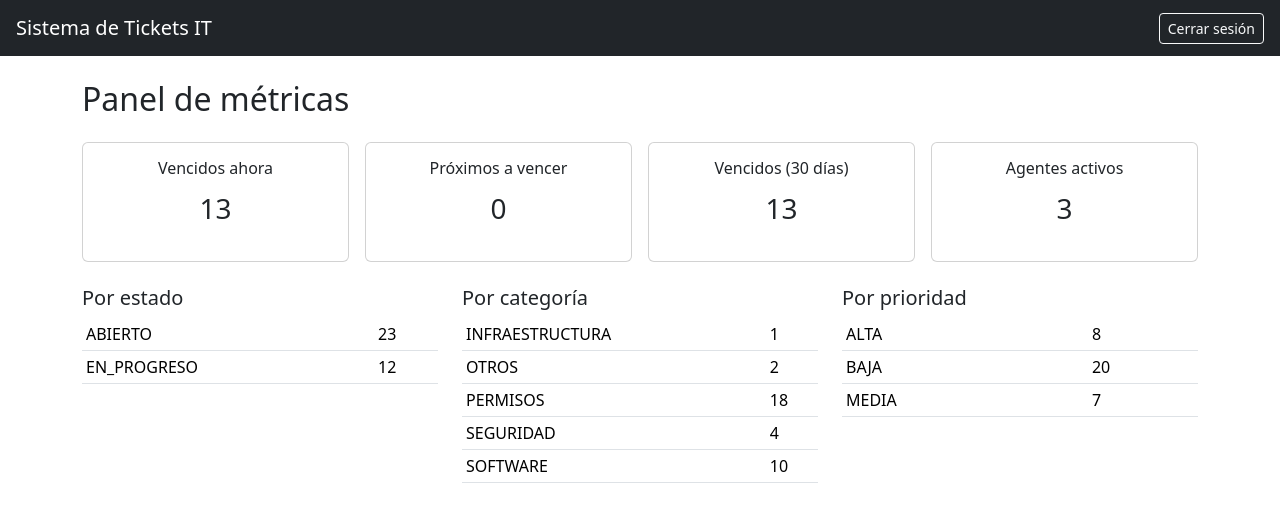
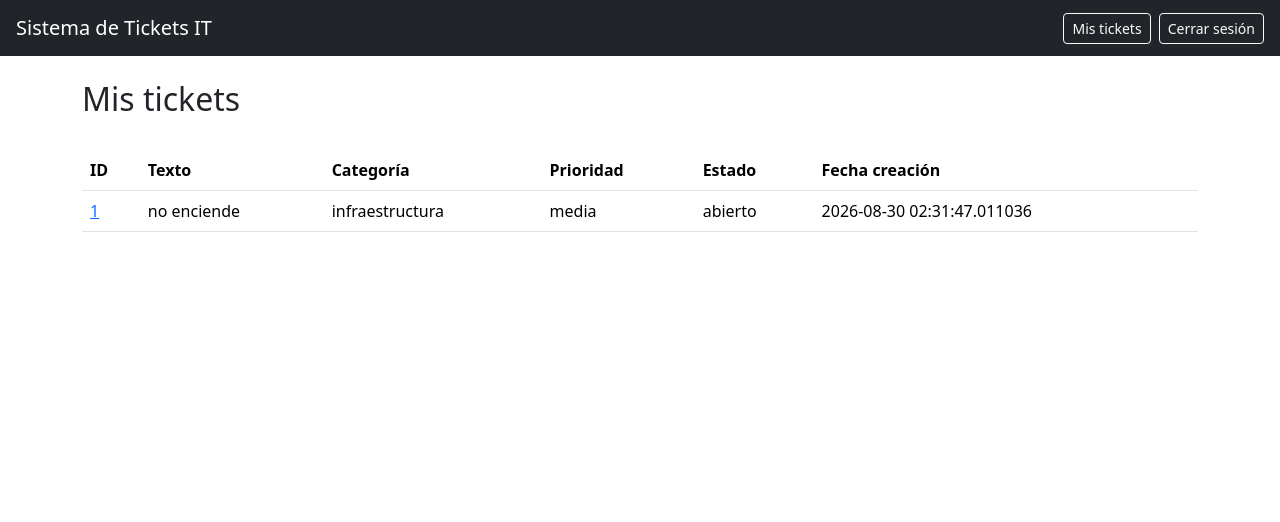
Before and after one commit to SergioB0515/Proyecto-UAN-Ing-de-software-1, a Flask app: page /dashboard in a window 1280 px wide. Shown: the top 522 px of the page. Run offline with Flask 3, Linux system fonts and the light colour scheme; a user stored in the database is signed in.

Commit message:
Mas flask integracion de nuevos templates conexion entre ellos, separacion de vistas de los usuarios y correccion de errores y restructuracion de logica

```diff
--- a/app/Templates/base.html
+++ b/app/Templates/base.html
@@ -9,7 +9,24 @@
 <nav class="navbar navbar-dark bg-dark px-3 d-flex justify-content-between">
     <span class="navbar-brand mb-0">Sistema de Tickets IT</span>
     {% if session.get('usuario_id') %}
+    <div class="d-flex gap-2 align-items-center">
+        <a href="{{ url_for('auth.dashboard') }}" class="btn btn-outline-light btn-sm">Mis tickets</a>
+
+        {% if session.get('rol') == 'admin' %}
+        <a href="{{ url_for('metricas.mostrar_metricas') }}" class="btn btn-outline-light btn-sm">Métricas</a>
+        <a href="{{ url_for('auth.registro') }}" class="btn btn-outline-light btn-sm">Registrar usuario</a>
+        {% endif %}
+
+        {% if session.get('rol') == 'agente' %}
+        <a href="{{ url_for('tickets.listar_por_area', area=session.get('area_soporte')) }}" class="btn btn-outline-light btn-sm">Mi área</a>
+        {% endif %}
+
+        {% if session.get('rol') == 'final' %}
+        <a href="{{ url_for('tickets.crear') }}" class="btn btn-outline-light btn-sm">Crear ticket</a>
+        {% endif %}
+
         <a href="{{ url_for('auth.logout') }}" class="btn btn-outline-light btn-sm">Cerrar sesión</a>
+    </div>
     {% endif %}
 </nav>
 
--- a/app/Templates/dashboard.html
+++ b/app/Templates/dashboard.html
@@ -1,67 +1,35 @@
 {% extends "base.html" %}
-{% block title %}Dashboard{% endblock %}
+{% block title %}Mis tickets{% endblock %}
 {% block content %}
-<h2 class="mb-4">Panel de métricas</h2>
-
-<div class="row g-3 mb-4">
-    <div class="col-md-3">
-        <div class="card text-center">
-            <div class="card-body">
-                <h6 class="card-title">Vencidos ahora</h6>
-                <p class="fs-3">{{ metricas.tickets_vencidos_actualmente }}</p>
-            </div>
-        </div>
-    </div>
-    <div class="col-md-3">
-        <div class="card text-center">
-            <div class="card-body">
-                <h6 class="card-title">Próximos a vencer</h6>
-                <p class="fs-3">{{ metricas.tickets_proximos_a_vencer_actualmente }}</p>
-            </div>
-        </div>
-    </div>
-    <div class="col-md-3">
-        <div class="card text-center">
-            <div class="card-body">
-                <h6 class="card-title">Vencidos (30 días)</h6>
-                <p class="fs-3">{{ metricas.tickets_vencidos_ultimos_30_dias }}</p>
-            </div>
-        </div>
-    </div>
-    <div class="col-md-3">
-        <div class="card text-center">
-            <div class="card-body">
-                <h6 class="card-title">Agentes activos</h6>
-                <p class="fs-3">{{ metricas.cantidad_agentes }}</p>
-            </div>
-        </div>
-    </div>
+<div class="d-flex justify-content-between align-items-center mb-4">
+    <h2>Mis tickets</h2>
+    {% if session.get('rol') == 'final' %}
+    <a href="{{ url_for('tickets.crear') }}" class="btn btn-primary btn-sm">Crear ticket</a>
+    {% endif %}
 </div>
 
-<div class="row g-4">
-    <div class="col-md-4">
-        <h5>Por estado</h5>
-        <table class="table table-sm">
-            {% for estado, cantidad in metricas.tickets_por_estado.items() %}
-            <tr><td>{{ estado }}</td><td>{{ cantidad }}</td></tr>
-            {% endfor %}
-        </table>
-    </div>
-    <div class="col-md-4">
-        <h5>Por categoría</h5>
-        <table class="table table-sm">
-            {% for categoria, cantidad in metricas.tickets_por_categoria.items() %}
-            <tr><td>{{ categoria }}</td><td>{{ cantidad }}</td></tr>
-            {% endfor %}
-        </table>
-    </div>
-    <div class="col-md-4">
-        <h5>Por prioridad</h5>
-        <table class="table table-sm">
-            {% for prioridad, cantidad in metricas.tickets_por_prioridad.items() %}
-            <tr><td>{{ prioridad }}</td><td>{{ cantidad }}</td></tr>
-            {% endfor %}
-        </table>
-    </div>
-</div>
+{% if tickets %}
+<table class="table align-middle">
+    <thead>
+        <tr>
+            <th>ID</th><th>Texto</th><th>Categoría</th><th>Prioridad</th>
+            <th>Estado</th><th>Fecha creación</th>
+        </tr>
+    </thead>
+    <tbody>
+        {% for t in tickets %}
+        <tr>
+            <td><a href="{{ url_for('tickets.detalle', ticket_id=t.id) }}">{{ t.id }}</a></td>
+            <td>{{ t.texto }}</td>
+            <td>{{ t.categoria.value }}</td>
+            <td>{{ t.prioridad.value }}</td>
+            <td>{{ t.estado.value }}</td>
+            <td>{{ t.fecha_creacion }}</td>
+        </tr>
+        {% endfor %}
+    </tbody>
+</table>
+{% else %}
+<p class="text-muted">No has creado ningún ticket todavía.</p>
+{% endif %}
 {% endblock %}
--- a/app/__init__.py
+++ b/app/__init__.py
@@ -1,8 +1,9 @@
 from flask import Flask
 from app.extensions import db
 from app.config import Config
-from app.routes import auth_bp
+from app.routes.auth import auth_bp
 from app.routes.tickets import tickets_bp
+from app.routes.metricas import metricas_bp
 def create_app():
     app = Flask(__name__)
     app.config.from_object(Config)
@@ -15,4 +16,5 @@ def create_app():
 
     app.register_blueprint(auth_bp)
     app.register_blueprint(tickets_bp)
+    app.register_blueprint(metricas_bp)
     return app
--- a/app/routes/auth.py
+++ b/app/routes/auth.py
@@ -1,7 +1,7 @@
 from flask import Blueprint, render_template, request, redirect, url_for, session, flash
 from app.services.autenticacion import ServicioAutenticacion, ResultadoLogin
 from app.routes.decoradores import requiere_login, requiere_admin
-from app.services.metricas import ServicioMetricas
+from app.services.tickets import ServicioTickets
 auth_bp = Blueprint("auth", __name__)
 from app.models.enum import RolUsuario,NivelUsuario,Categoria
 
@@ -14,10 +14,15 @@ def login():
         usuario, resultado = ServicioAutenticacion.iniciar_sesion(email, contrasena)
 
         if resultado == ResultadoLogin.EXITOSO:
-
             session['usuario_id'] = usuario.id
             session['rol'] = usuario.rol
-            return redirect(url_for('auth.dashboard'))
+            session['area_soporte'] = usuario.area_soporte.value if usuario.area_soporte is not None else None
+            if usuario.rol == RolUsuario.ADMIN:
+                return redirect(url_for("metricas.mostrar_metricas"))
+            elif usuario.rol == RolUsuario.AGENTE:
+                return redirect(url_for("tickets.listar_por_area", area=usuario.area_soporte.value))
+            else:
+                return redirect(url_for("auth.dashboard"))
 
 
         elif resultado in (ResultadoLogin.USUARIO_NO_EXISTE, ResultadoLogin.CREDENCIALES_INVALIDAS):
@@ -39,8 +44,10 @@ def login():
 @auth_bp.route("/dashboard")
 @requiere_login
 def dashboard():
-    metricas = ServicioMetricas.obtener_metricas()
-    return render_template("dashboard.html", metricas=metricas)
+    usuario_id = session['usuario_id']
+    tickets = ServicioTickets.listar_tickets_por_creador(usuario_id)
+
+    return render_template("dashboard.html", tickets=tickets)
 
 @auth_bp.route("/logout")
 def logout():
@@ -64,6 +71,11 @@ def registro():
             area_raw = None
         else:
             area_raw = Categoria(area_raw)
+
+        if rol==RolUsuario.AGENTE and area_raw is None:
+            flash("UN agente debe tener un area especifica", "danger")
+            return redirect(url_for("auth.registro"))
+
         admin_id = session["usuario_id"]
 
         exito = ServicioAutenticacion.registrar(
@@ -73,7 +85,7 @@ def registro():
 
         if exito:
             flash("Usuario registrado con éxito", "success")
-            return redirect(url_for("auth.dashboard"))
+            return redirect(url_for("metricas.mostrar_metricas"))
         else:
             flash("No se pudo registrar el usuario (email duplicado o error interno)", "danger")
             return redirect(url_for("auth.registro"))
--- a/app/routes/tickets.py
+++ b/app/routes/tickets.py
@@ -64,7 +64,7 @@ def listar_por_area(area):
         select(Usuario).where(Usuario.area_soporte == categoria)
     ).scalars().all()
 
-    # RF-07: marcar vencidos/próximos a vencer
+
     vencidos, proximos = GestorSLA.verificar_vencimientos()
     ids_vencidos = {t.id for t in vencidos}
     ids_proximos = {t.id for t in proximos}
--- a/app/services/metricas.py
+++ b/app/services/metricas.py
@@ -1,4 +1,4 @@
-from sqlalchemy import select, func
+from sqlalchemy import select, func, or_, and_
 from datetime import datetime, timedelta
 from app.extensions import db
 from app.models.ticket import Ticket
@@ -42,10 +42,15 @@ class ServicioMetricas:
         tickets_proximos_a_vencer_actualmente = len(proximos_a_vencer)
 
         hace_30_dias = datetime.now() - timedelta(days=30)
+
         tickets_vencidos_ultimos_30_dias = db.session.execute(
             select(func.count()).select_from(Ticket).where(
+                Ticket.fecha_limite >= hace_30_dias,
                 Ticket.fecha_limite < datetime.now(),
-                Ticket.fecha_limite >= hace_30_dias,
+                or_(
+                    and_(Ticket.fecha_cierre.isnot(None), Ticket.fecha_cierre > Ticket.fecha_limite),
+                    Ticket.fecha_cierre.is_(None),
+                )
             )
         ).scalar()
 
--- a/app/services/tickets.py
+++ b/app/services/tickets.py
@@ -61,6 +61,7 @@ class ServicioTickets:
     def listar_tickets_por_area(area):
         tickets_del_area = Ticket.query.filter_by(categoria=area).all()
         return sorted(tickets_del_area, key=lambda ticket: ORDEN_PRIORIDAD[ticket.prioridad])
+
     @staticmethod
     def cambiar_estado(ticket_id, nuevo_estado, actor_id, agente_id=None):
 
@@ -80,8 +81,11 @@ class ServicioTickets:
 
             if agente_id is not None:
                 ticket.agente_id = agente_id
+
         estado_anterior=ticket.estado
         ticket.estado = nuevo_estado
+        if estado_anterior ==   EstadoTicket.CERRADO and nuevo_estado == EstadoTicket.EN_PROGRESO:
+            ticket.fecha_cierre = None
         if nuevo_estado == EstadoTicket.CERRADO:
             ticket.fecha_cierre = datetime.now()
 
@@ -101,6 +105,7 @@ class ServicioTickets:
             db.session.refresh(ticket)
             print(f"No se ha podido realizar el guardado u registro error : {e}")
             return False,None
+
     @staticmethod
     def reasignar_agente(ticket_id, nuevo_agente_id, actor_id):
         ticket =db.session.execute(select(Ticket).where(Ticket.id ==ticket_id)).scalar()
@@ -157,3 +162,7 @@ class ServicioTickets:
             db.session.rollback()
             print(f"No se ha podido agregar el comentario : {e}")
             return False,None
+    @staticmethod
+    def listar_tickets_por_creador(usuario_id):
+        tickets_del_usuario = Ticket.query.filter_by(creador_id=usuario_id).all()
+        return sorted(tickets_del_usuario, key=lambda ticket: ticket.fecha_creacion, reverse=True)
```
Also changed, not shown: app/Templates/panel_metricas.html (added, +73 -0 lines), app/routes/metricas.py (added, +13 -0 lines), tests/test_metricas.py (+95 -63 lines), tests/test_registro.py (+28 -4 lines), instance/proyecto.db. Lines whose indentation alone changed are shown as unchanged.
